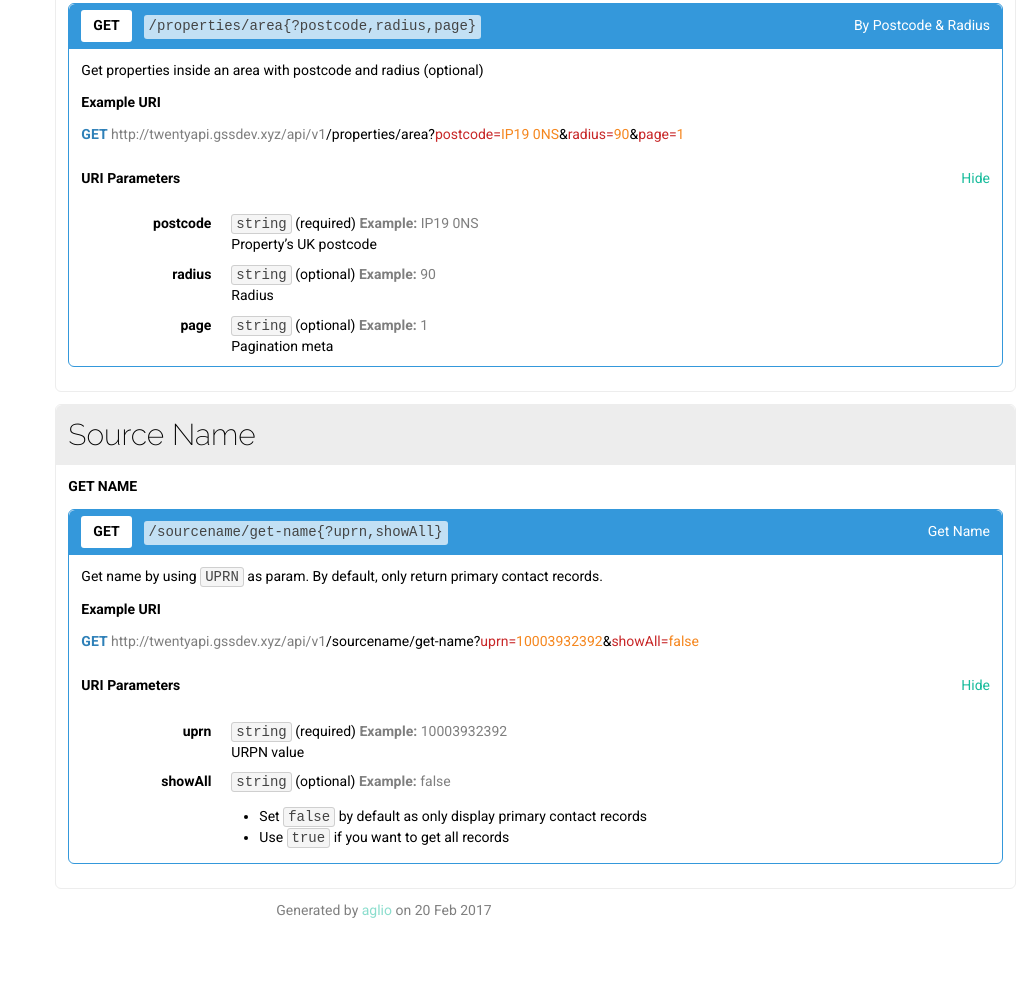
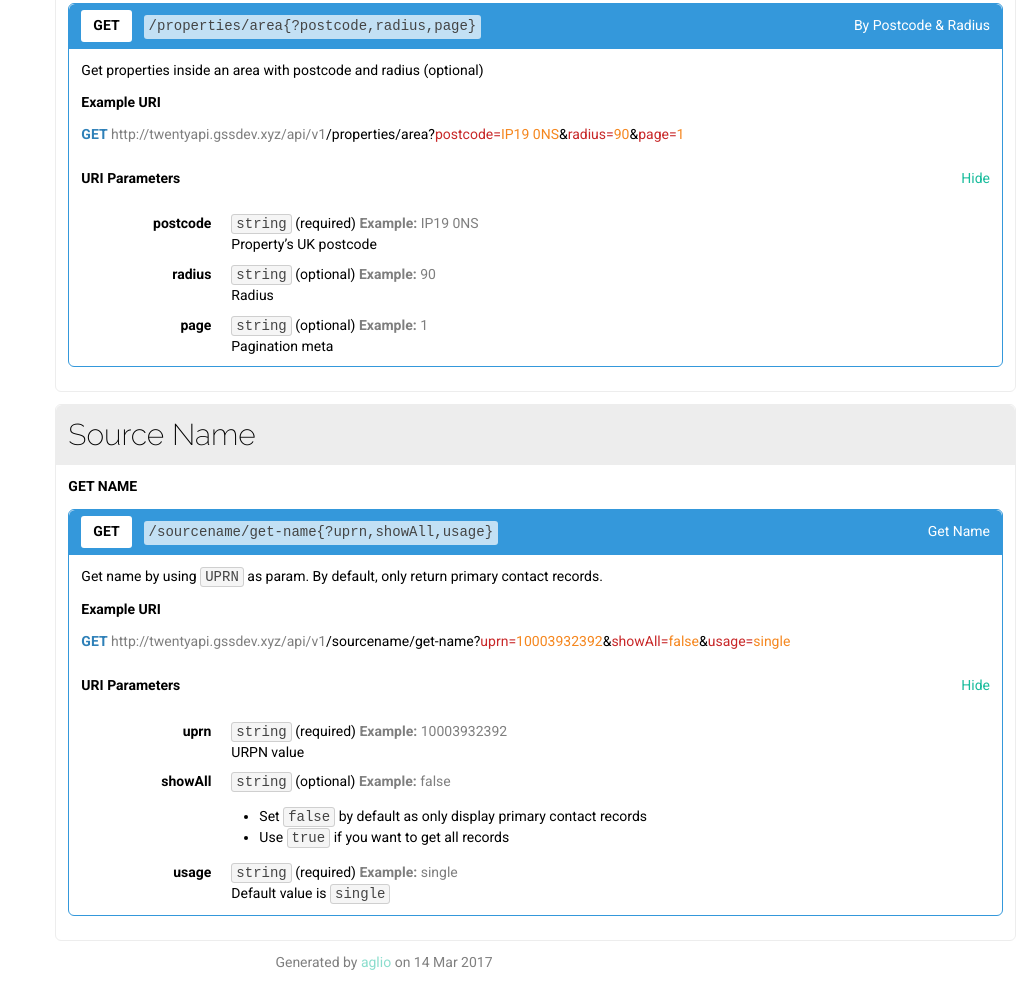
Before and after one commit to tucq88/tapi-doc, a website: page index.html in a window 1280 px wide. Shown: the part 3345-4328 px from the top of the page, without its empty margins (256-1280 px from the left). Before the commit the page ends 4276 px from the top, so only its background shows below. Drawn offline with Linux system fonts and the light colour scheme.

Commit message:
API-39 | Update doc for new parameter

```diff
--- a/index.html
+++ b/index.html
@@ -169,8 +169,8 @@
 <h4>Example URI</h4><div class="definition"><span class="method get">GET</span>&nbsp;<span class="uri"><span class="hostname">http://twentyapi.gssdev.xyz/api/v1</span>/properties/area?<span class="hljs-attribute">postcode=</span><span class="hljs-literal">IP19 0NS</span>&<span class="hljs-attribute">radius=</span><span class="hljs-literal">90</span>&<span class="hljs-attribute">page=</span><span class="hljs-literal">1</span></span></div><div class="title"><strong>URI Parameters</strong><div class="collapse-button show"><span class="close">Hide</span><span class="open">Show</span></div></div><div class="collapse-content"><dl class="inner"><dt>postcode</dt><dd><code>string</code>&nbsp;<span class="required">(required)</span>&nbsp;<span class="text-muted example"><strong>Example:&nbsp;</strong><span>IP19 0NS</span></span><p>Property’s UK postcode</p>
 </dd><dt>radius</dt><dd><code>string</code>&nbsp;<span>(optional)</span>&nbsp;<span class="text-muted example"><strong>Example:&nbsp;</strong><span>90</span></span><p>Radius</p>
 </dd><dt>page</dt><dd><code>string</code>&nbsp;<span>(optional)</span>&nbsp;<span class="text-muted example"><strong>Example:&nbsp;</strong><span>1</span></span><p>Pagination meta</p>
-</dd></dl></div></div></div></section><section id="source-name" class="resource-group"><h2 class="group-heading">Source Name <a href="#source-name" class="permalink">&para;</a></h2><div id="source-name-get-name" class="resource"><h3 class="resource-heading">Get Name <a href="#source-name-get-name" class="permalink">&nbsp;&para;</a></h3><div id="source-name-get-name-get" class="action get"><h4 class="action-heading"><div class="name">Get Name</div><a href="#source-name-get-name-get" class="method get">GET</a><code class="uri">/sourcename/get-name{?uprn,showAll}</code></h4><p>Get name by using <code>UPRN</code> as param. By default, only return primary contact records.</p>
-<h4>Example URI</h4><div class="definition"><span class="method get">GET</span>&nbsp;<span class="uri"><span class="hostname">http://twentyapi.gssdev.xyz/api/v1</span>/sourcename/get-name?<span class="hljs-attribute">uprn=</span><span class="hljs-literal">10003932392</span>&<span class="hljs-attribute">showAll=</span><span class="hljs-literal">false</span></span></div><div class="title"><strong>URI Parameters</strong><div class="collapse-button show"><span class="close">Hide</span><span class="open">Show</span></div></div><div class="collapse-content"><dl class="inner"><dt>uprn</dt><dd><code>string</code>&nbsp;<span class="required">(required)</span>&nbsp;<span class="text-muted example"><strong>Example:&nbsp;</strong><span>10003932392</span></span><p>URPN value</p>
+</dd></dl></div></div></div></section><section id="source-name" class="resource-group"><h2 class="group-heading">Source Name <a href="#source-name" class="permalink">&para;</a></h2><div id="source-name-get-name" class="resource"><h3 class="resource-heading">Get Name <a href="#source-name-get-name" class="permalink">&nbsp;&para;</a></h3><div id="source-name-get-name-get" class="action get"><h4 class="action-heading"><div class="name">Get Name</div><a href="#source-name-get-name-get" class="method get">GET</a><code class="uri">/sourcename/get-name{?uprn,showAll,usage}</code></h4><p>Get name by using <code>UPRN</code> as param. By default, only return primary contact records.</p>
+<h4>Example URI</h4><div class="definition"><span class="method get">GET</span>&nbsp;<span class="uri"><span class="hostname">http://twentyapi.gssdev.xyz/api/v1</span>/sourcename/get-name?<span class="hljs-attribute">uprn=</span><span class="hljs-literal">10003932392</span>&<span class="hljs-attribute">showAll=</span><span class="hljs-literal">false</span>&<span class="hljs-attribute">usage=</span><span class="hljs-literal">single</span></span></div><div class="title"><strong>URI Parameters</strong><div class="collapse-button show"><span class="close">Hide</span><span class="open">Show</span></div></div><div class="collapse-content"><dl class="inner"><dt>uprn</dt><dd><code>string</code>&nbsp;<span class="required">(required)</span>&nbsp;<span class="text-muted example"><strong>Example:&nbsp;</strong><span>10003932392</span></span><p>URPN value</p>
 </dd><dt>showAll</dt><dd><code>string</code>&nbsp;<span>(optional)</span>&nbsp;<span class="text-muted example"><strong>Example:&nbsp;</strong><span>false</span></span><ul>
 <li>
 <p>Set <code>false</code> by default as only display primary contact records</p>
@@ -179,7 +179,8 @@
 <p>Use <code>true</code> if you want to get all records</p>
 </li>
 </ul>
-</dd></dl></div></div></div></section></div></div></div><p style="text-align: center;" class="text-muted">Generated by&nbsp;<a href="https://github.com/danielgtaylor/aglio" class="aglio">aglio</a>&nbsp;on 20 Feb 2017</p><script>/* eslint-env browser */
+</dd><dt>usage</dt><dd><code>string</code>&nbsp;<span class="required">(required)</span>&nbsp;<span class="text-muted example"><strong>Example:&nbsp;</strong><span>single</span></span><p>Default value is <code>single</code></p>
+</dd></dl></div></div></div></section></div></div></div><p style="text-align: center;" class="text-muted">Generated by&nbsp;<a href="https://github.com/danielgtaylor/aglio" class="aglio">aglio</a>&nbsp;on 14 Mar 2017</p><script>/* eslint-env browser */
 /* eslint quotes: [2, "single"] */
 'use strict';
 
```
Also changed, not shown: parts/group-source-name.md (+2 -1 lines).
